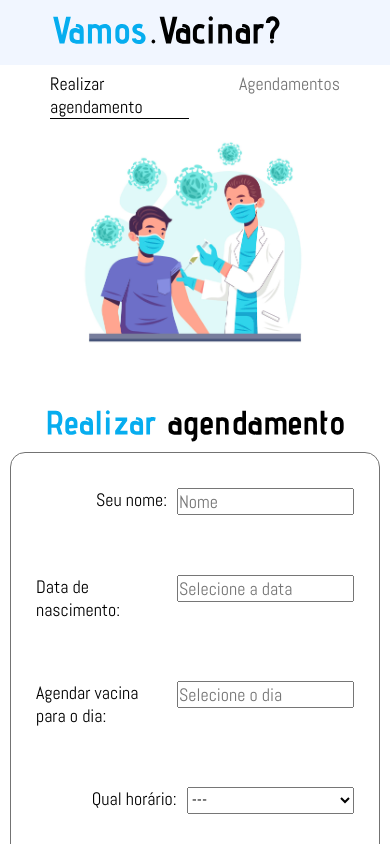
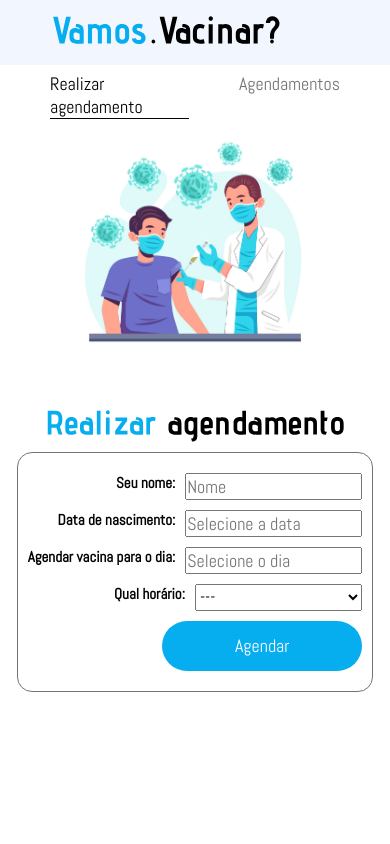
Before and after one commit to doug-22/vamos-vacinar, a React (Create React App) app: page /cadastrar-agendamento in a window 390 px wide. Shown: the top 844 px of the page. Built offline with nearby package versions, Linux system fonts and the light colour scheme.

Commit message:
Refactor code form component and adding responsiveness

```diff
--- a/src/Components/Form/index.js
+++ b/src/Components/Form/index.js
@@ -62,12 +62,12 @@ export default function Form({handleSubmit, initialValues}) {
           <div className="container-form">
             <img src={TitleForm} alt="Realizar agendamento"/>
             <div className="container-input">
-              <div className="content-input">
+              <div className="content-input-form">
                 <p>Seu nome:</p>
                 <Field name="name" placeholder="Nome" type="text"/>
               </div>
               <ErrorMessage className="message-error" component="span" name="name"/>
-              <div className="content-input">
+              <div className="content-input-form">
                 <p>Data de nascimento:</p>
                 <Field name="birthDate">
                   {({form, field}) => {
@@ -86,7 +86,7 @@ export default function Form({handleSubmit, initialValues}) {
                 </Field>
               </div>
               <ErrorMessage className="message-error" component="span" name="birthDate" />
-              <div className="content-input">
+              <div className="content-input-form">
                 <p>Agendar vacina para o dia:</p>
                 <Field name="dateAppointment">
                   {({form, field}) => {
@@ -107,7 +107,7 @@ export default function Form({handleSubmit, initialValues}) {
                 </Field>
               </div>
               <ErrorMessage className="message-error" component="span" name="dateAppointment" />
-              <div className="content-input">
+              <div className="content-input-form">
                 <p>Qual horário:</p>
                 <Field as="select" name="time" className="input-select">
                   <option value="---">---</option>
--- a/src/Components/Form/styles.css
+++ b/src/Components/Form/styles.css
@@ -1,7 +1,15 @@
+.container-form,
+.container-input,
+.content-input-form {
+    display: flex;
+}
+
+.container-form,
+.container-input {
+    flex-direction: column;
+}
 .container-form {
     width: 100%;
-    display: flex;
-    flex-direction: column;
     align-items: center;
 }
 
@@ -15,13 +23,10 @@
     border-radius: 15px;
     padding: 35px 25px;
 
-    display: flex;
-    flex-direction: column;
     align-items: flex-end !important;
     gap: 10px;
 }
-.content-input {
-    display: flex;
+.content-input-form {
     justify-content: flex-end;
     gap: 10px;
 }
@@ -34,3 +39,13 @@
     font-size: 15px;
     color: var(--red);
 }
+
+@media (max-width: 900px) {
+    .container-input {
+        padding: 20px 10px;
+    }
+    .content-input-form p {
+        font-size: 15px;
+        font-weight: bold;
+    }
+}
```
